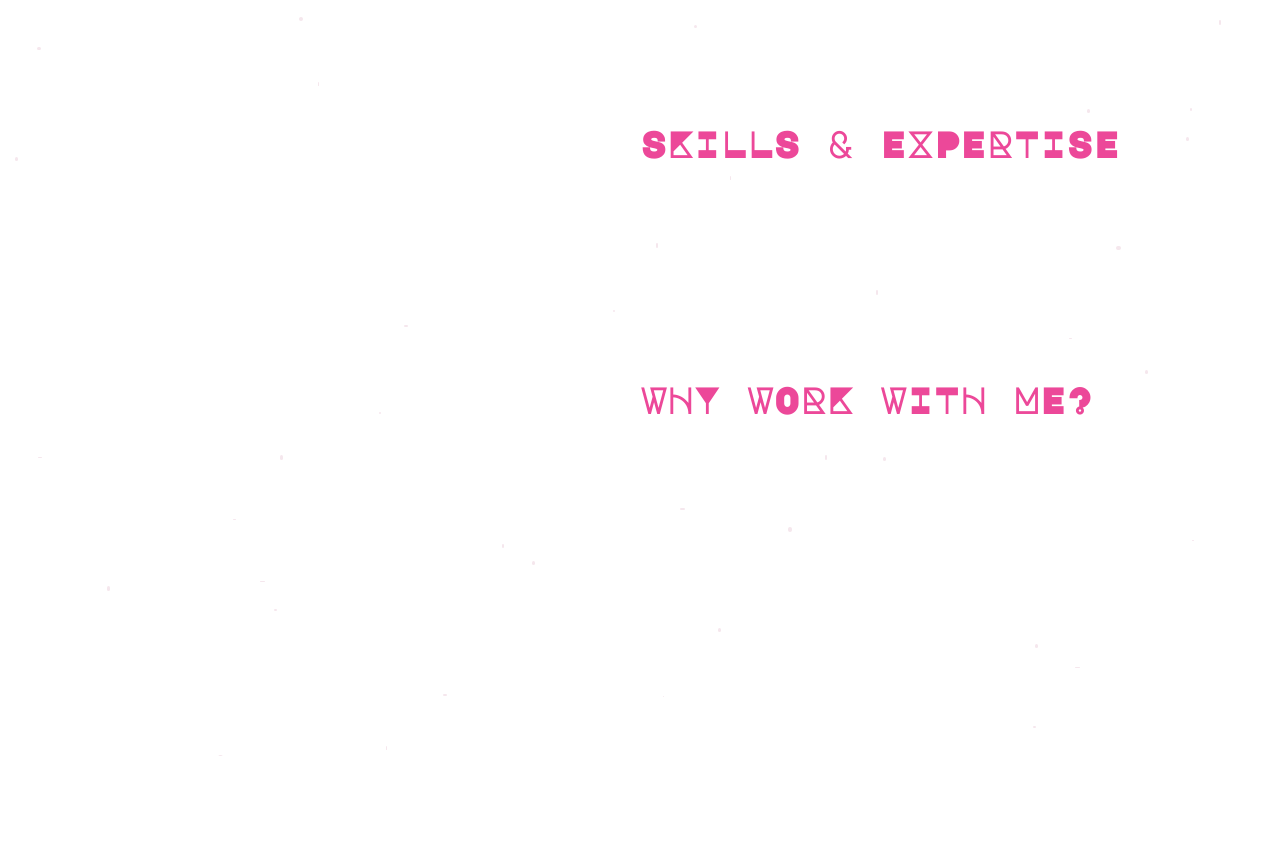
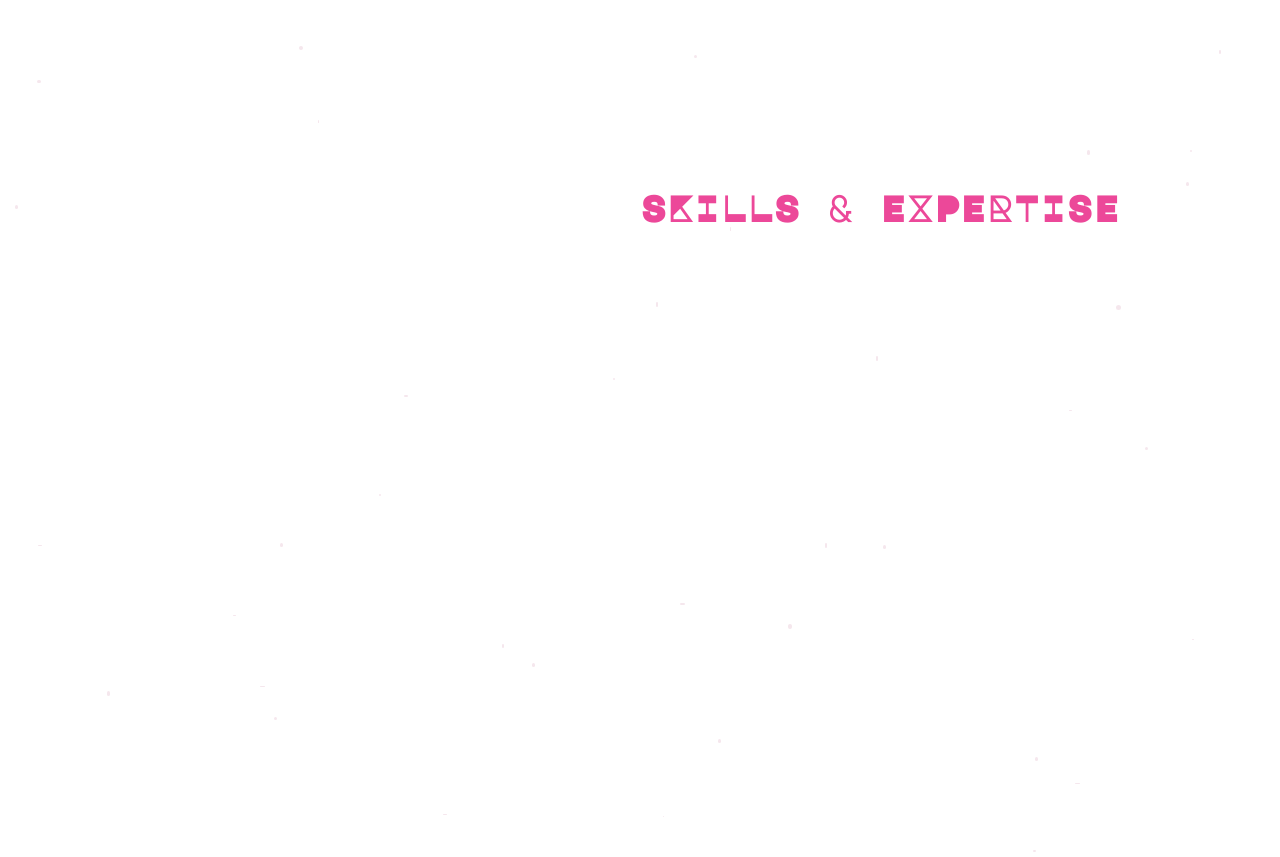
Before and after one commit to Ridgeano/next-portfolio, a Next.js app: page / in a window 1280 px wide. Shown: the part 1000-1857 px from the top of the page. Before the commit the page ends 1756 px from the top, so only its background shows below. Built offline with nearby package versions, Linux system fonts and the light colour scheme.

Commit message:
changed motion to load each AboutMe card to load in sequential order

```diff
--- a/components/About.tsx
+++ b/components/About.tsx
@@ -1,7 +1,7 @@
 "use client"
 
 import { useRef } from 'react'
-import { motion, useScroll, useTransform } from 'framer-motion'
+import { motion, useScroll, useTransform, useInView } from 'framer-motion'
 
 export function About() {
   const containerRef = useRef(null)
@@ -9,11 +9,6 @@ export function About() {
     target: containerRef,
     offset: ["start end", "end start"]
   })
-
-  const paragraphVariants = {
-    hidden: { opacity: 0, y: 20 },
-    visible: { opacity: 1, y: 0 }
-  }
 
   return (
     <div ref={containerRef} className="relative overflow-hidden min-h-screen">
@@ -44,7 +39,7 @@ export function About() {
             </h2>
           </motion.div>
           <div className="sm:w-1/2 space-y-24 mt-12 sm:mt-0">
-            <motion.div className="space-y-8 ">
+            <div className="space-y-24">
               {[
                 {
                   text: "I'm a passionate software developer based in the UK, with a keen eye for creating efficient, scalable, and user-friendly applications. With a strong foundation in both front-end and back-end technologies, I bring a holistic approach to every project I undertake.",
@@ -58,33 +53,55 @@ export function About() {
                   heading: "WHY WORK WITH ME?",
                   text: "I'm not just a coder; I'm a problem solver. I thrive on challenges and am always eager to learn new technologies. My commitment to clean, maintainable code and my ability to communicate complex technical concepts to non-technical stakeholders make me an asset to any development team."
                 },
-                /*{
-                  heading: "LOOKING FORWARD",
-                  text: "I'm always on the lookout for exciting projects and opportunities to grow. Whether it's a startup looking to build their MVP or an established company needing to modernize their tech stack, I'm ready to bring my skills and enthusiasm to the table."
-                }*/
               ].map((item, index) => (
-                <motion.div
+                <AnimatedParagraph
                   key={index}
-                  variants={paragraphVariants}
-                  initial="hidden"
-                  whileInView="visible"
-                  viewport={{ once: true, amount: 0.5 }}
-                  transition={{ duration: 0.5, delay: index * 0.2 }}
-                >
-                  {item.heading && (
-                    <h3 className="text-3xl sm:text-4xl font-bold text-pink-500 mb-4">
-                      {item.heading}
-                    </h3>
-                  )}
-                  <p className="text-lg sm:text-xl text-white">
-                    {item.text}
-                  </p>
-                </motion.div>
+                  item={item}
+                  index={index}
+                  scrollYProgress={scrollYProgress}
+                />
               ))}
-            </motion.div>
+            </div>
           </div>
         </div>
       </div>
     </div>
   )
 }
+
+function AnimatedParagraph({ item, index, scrollYProgress }) {
+  const ref = useRef(null)
+  const isInView = useInView(ref, { amount: 0.3, once: false })
+
+  const opacity = useTransform(
+    scrollYProgress,
+    [index * 0.2, index * 0.2 + 0.1, index * 0.2 + 0.6, index * 0.2 + 0.7],
+    [0, 1, 1, 0]
+  )
+
+  const y = useTransform(
+    scrollYProgress,
+    [index * 0.2, index * 0.2 + 0.1, index * 0.2 + 0.6, index * 0.2 + 0.7],
+    [50, 0, 0, -50]
+  )
+
+  return (
+    <motion.div
+      ref={ref}
+      style={{
+        opacity,
+        y,
+      }}
+      transition={{ duration: 0.5 }}
+    >
+      {item.heading && (
+        <h3 className="text-3xl sm:text-4xl font-bold text-pink-500 mb-4">
+          {item.heading}
+        </h3>
+      )}
+      <p className="text-lg sm:text-xl text-white">
+        {item.text}
+      </p>
+    </motion.div>
+  )
+}
```
